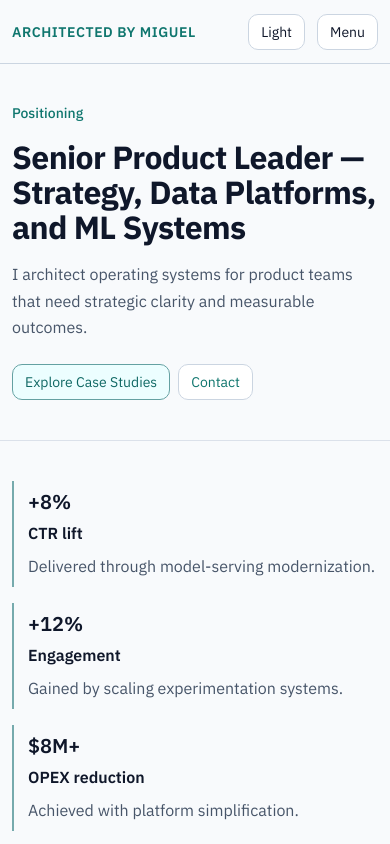
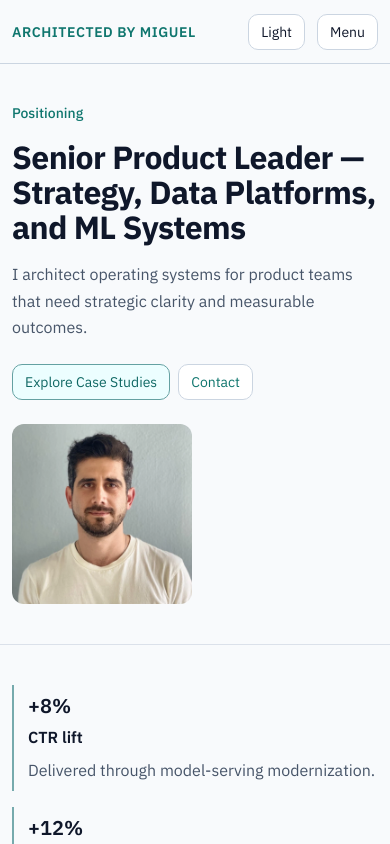
Before and after one commit to delalamamiguel-max/portfolio, a React (Vite) app: page /v2 in a window 390 px wide. Shown: the top 844 px of the page. Built offline with nearby package versions, Linux system fonts and the light colour scheme.

Commit message:
feat(v2): reuse CMS profile image in hero with responsive layout

```diff
--- a/src/pages/v2/v2-home-page.tsx
+++ b/src/pages/v2/v2-home-page.tsx
@@ -2,11 +2,15 @@ import { CTABlock } from "@/components/v2/cta-block";
 import { HeadingBlock } from "@/components/v2/heading-block";
 import { QuoteBlock } from "@/components/v2/quote-block";
 import { SectionWrapper } from "@/components/v2/section-wrapper";
+import { getHomeContent } from "@/lib/content-loader";
 
 export function V2HomePage() {
+  const { profileImage } = getHomeContent();
+
   return (
     <>
       <SectionWrapper ariaLabel="Hero">
+        <div className="v2-hero-layout">
           <div className="v2-stack-24 v2-text-column">
             <HeadingBlock
               level={1}
@@ -22,6 +26,17 @@ export function V2HomePage() {
                 Contact
               </a>
             </div>
+          </div>
+          <figure className="v2-hero-image-wrap">
+            <img
+              className="v2-hero-image"
+              src={profileImage.src}
+              alt={profileImage.alt || "Profile image"}
+              decoding="async"
+              loading="eager"
+              fetchPriority="high"
+            />
+          </figure>
         </div>
       </SectionWrapper>
 
--- a/src/v2.css
+++ b/src/v2.css
@@ -38,6 +38,29 @@ html.theme-dark .v2-root {
 
 .v2-text-column {
   max-width: 780px;
+}
+
+.v2-hero-layout {
+  display: grid;
+  grid-template-columns: minmax(0, 1fr) minmax(220px, 320px);
+  align-items: center;
+  gap: 40px;
+}
+
+.v2-hero-image-wrap {
+  margin: 0;
+  width: 100%;
+  max-width: 320px;
+  justify-self: end;
+}
+
+.v2-hero-image {
+  display: block;
+  width: 100%;
+  height: auto;
+  aspect-ratio: 1 / 1;
+  object-fit: cover;
+  border-radius: 12px;
 }
 
 .v2-header {
@@ -424,6 +447,16 @@ html.theme-dark .v2-root {
   .v2-grid-4 {
     grid-template-columns: 1fr;
   }
+
+  .v2-hero-layout {
+    grid-template-columns: 1fr;
+    gap: 24px;
+  }
+
+  .v2-hero-image-wrap {
+    justify-self: start;
+    max-width: 240px;
+  }
 }
 
 @media (max-width: 768px) {
@@ -452,6 +485,10 @@ html.theme-dark .v2-root {
   .v2-section {
     padding: 40px 0;
   }
+
+  .v2-hero-image-wrap {
+    max-width: 180px;
+  }
 }
 
 @media (min-width: 1024px) {
```
Also changed, not shown: 2 other files (tests, documents, lock files or other folders). Lines whose indentation alone changed are shown as unchanged.
